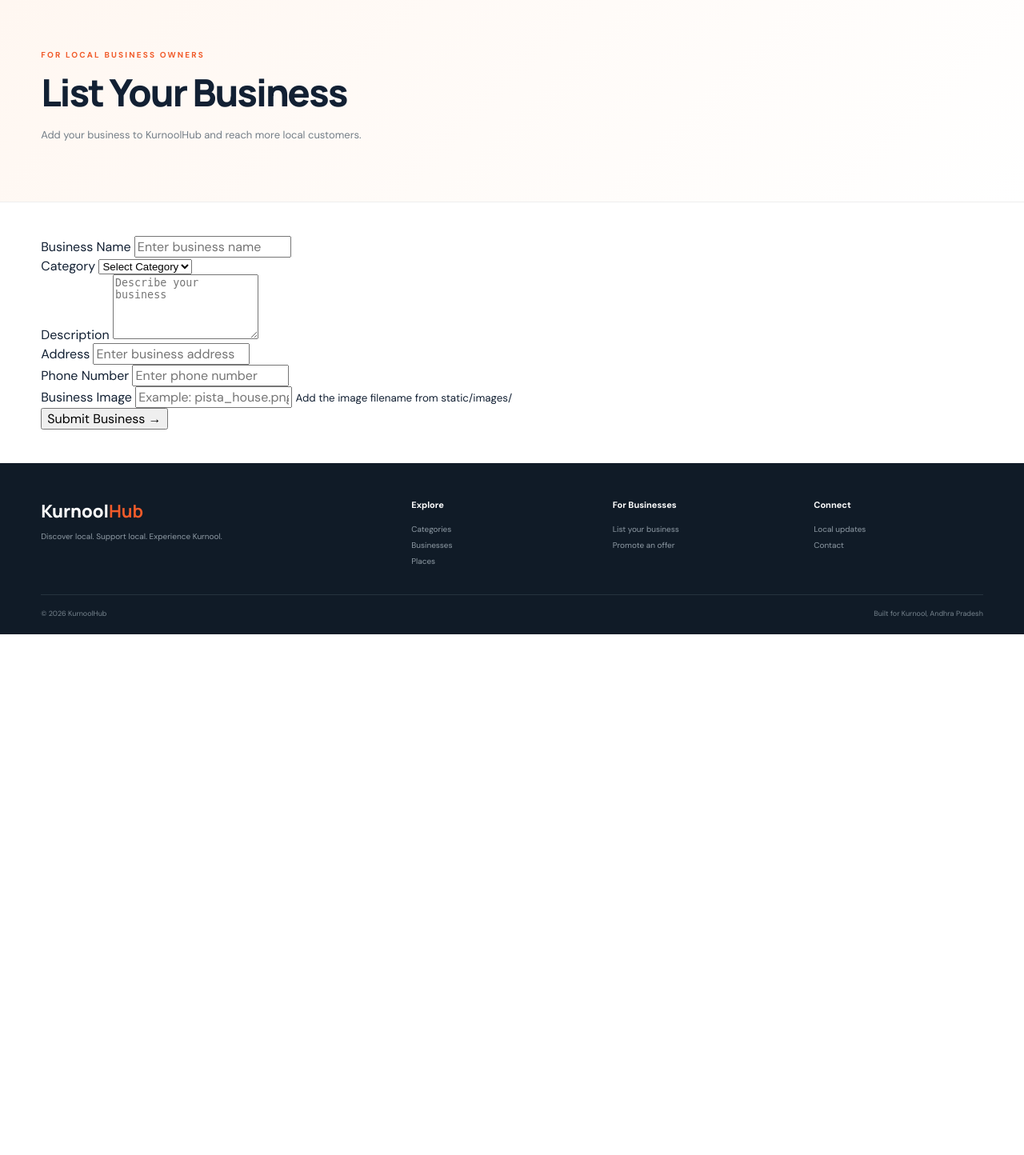
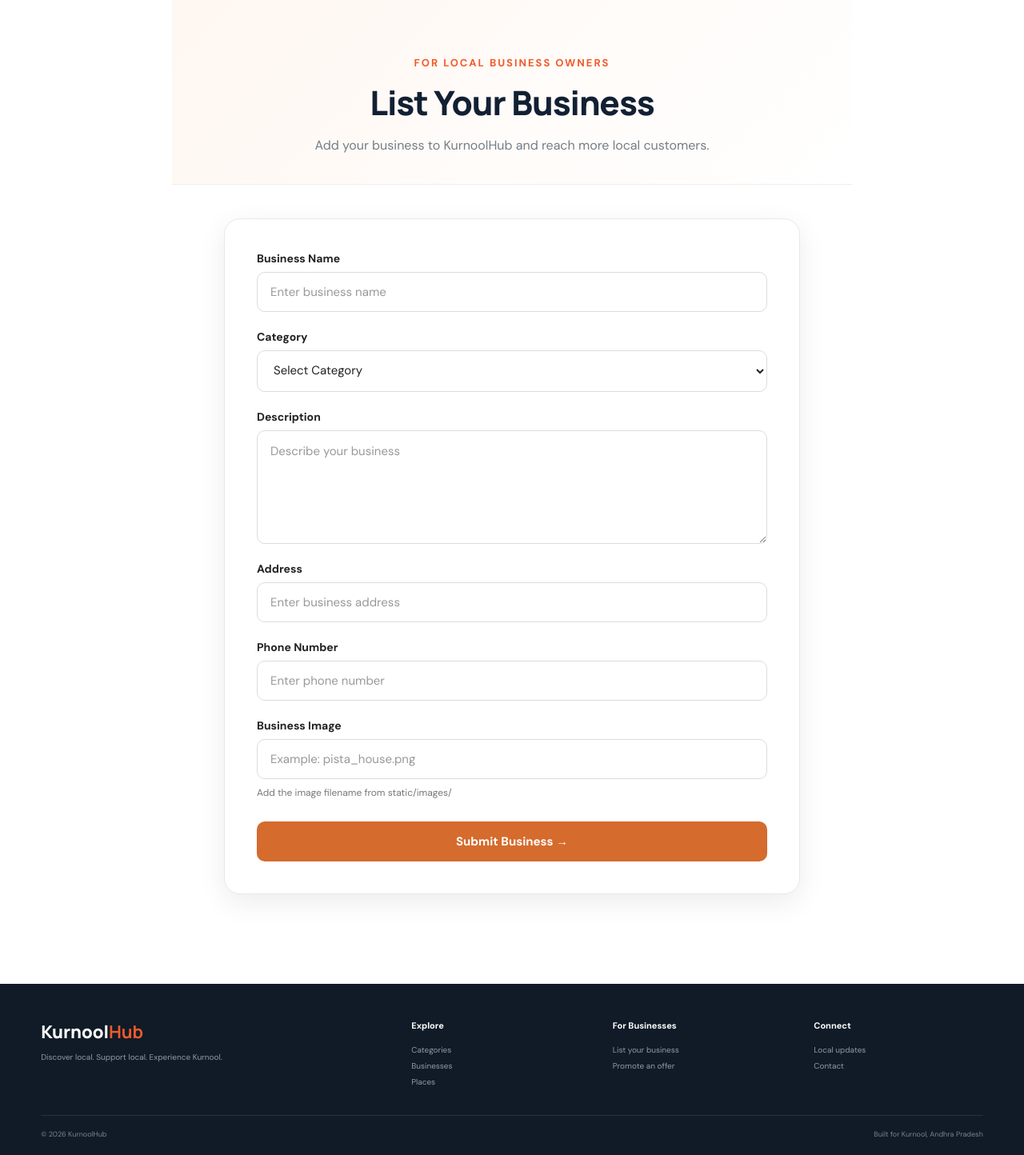
Before and after one commit to GMdShafath/KurnoolHub, a Flask app: page /list-business in a window 1280 px wide. Shown: the part 102-1546 px from the top of the page at 80% size. Before the commit the page ends 895 px from the top, so only its background shows below. Run offline with Flask 3, Linux system fonts and the light colour scheme; data that the repository does not hold is empty; some web fonts are replaced.

Commit message:
Improve business listing form design

```diff
--- a/static/css/style.css
+++ b/static/css/style.css
@@ -1328,3 +1328,193 @@
         border-radius: 14px;
     }
 }
+/* =========================================
+   PROFESSIONAL LIST YOUR BUSINESS FORM
+========================================= */
+
+.page-head {
+    text-align: center;
+    max-width: 850px;
+    margin: 0 auto;
+    padding: 70px 20px 35px;
+}
+
+.page-head .welcome {
+    font-family: "DM Sans", sans-serif;
+    font-size: 13px;
+    font-weight: 700;
+    letter-spacing: 2px;
+    text-transform: uppercase;
+    margin-bottom: 12px;
+}
+
+.page-head h1 {
+    font-family: "Manrope", sans-serif;
+    font-size: 42px;
+    font-weight: 800;
+    letter-spacing: -1px;
+    margin: 0 0 12px;
+}
+
+.page-head p {
+    font-family: "DM Sans", sans-serif;
+    font-size: 16px;
+    line-height: 1.6;
+    margin: 0;
+}
+
+
+/* FORM CONTAINER */
+
+.business-form-container {
+    max-width: 720px;
+    margin: 0 auto 70px;
+    padding: 40px;
+    background: #ffffff;
+    border: 1px solid #e9e9e9;
+    border-radius: 20px;
+    box-shadow: 0 10px 35px rgba(0, 0, 0, 0.08);
+}
+
+
+/* FORM */
+
+.business-form-container form {
+    display: flex;
+    flex-direction: column;
+    gap: 22px;
+}
+
+
+/* FORM GROUP */
+
+.form-group {
+    display: flex;
+    flex-direction: column;
+    gap: 8px;
+}
+
+
+/* LABEL */
+
+.form-group label {
+    font-family: "DM Sans", sans-serif;
+    font-size: 14px;
+    font-weight: 700;
+    color: #222;
+}
+
+
+/* INPUT / SELECT / TEXTAREA */
+
+.form-group input,
+.form-group select,
+.form-group textarea {
+    width: 100%;
+    box-sizing: border-box;
+    padding: 14px 16px;
+    border: 1px solid #dcdcdc;
+    border-radius: 10px;
+    background: #ffffff;
+    color: #222;
+    font-family: "DM Sans", sans-serif;
+    font-size: 15px;
+    outline: none;
+
+    transition:
+        border-color 0.2s ease,
+        box-shadow 0.2s ease;
+}
+
+
+/* TEXTAREA */
+
+.form-group textarea {
+    resize: vertical;
+    min-height: 130px;
+    line-height: 1.5;
+}
+
+
+/* PLACEHOLDER */
+
+.form-group input::placeholder,
+.form-group textarea::placeholder {
+    color: #999;
+}
+
+
+/* FOCUS */
+
+.form-group input:focus,
+.form-group select:focus,
+.form-group textarea:focus {
+    border-color: #d56b2d;
+    box-shadow: 0 0 0 3px rgba(213, 107, 45, 0.12);
+}
+
+
+/* SMALL HELP TEXT */
+
+.form-group small {
+    font-family: "DM Sans", sans-serif;
+    font-size: 12px;
+    color: #777;
+    line-height: 1.5;
+}
+
+
+/* SUBMIT BUTTON */
+
+.form-submit {
+    width: 100%;
+    margin-top: 5px;
+    padding: 15px 20px;
+    border: none;
+    border-radius: 10px;
+    background: #d56b2d;
+    color: #ffffff;
+    font-family: "DM Sans", sans-serif;
+    font-size: 15px;
+    font-weight: 700;
+    cursor: pointer;
+
+    transition:
+        background 0.2s ease,
+        transform 0.2s ease,
+        box-shadow 0.2s ease;
+}
+
+.form-submit:hover {
+    background: #b95720;
+    transform: translateY(-1px);
+    box-shadow: 0 6px 18px rgba(213, 107, 45, 0.25);
+}
+
+
+/* MOBILE */
+
+@media (max-width: 700px) {
+
+    .page-head {
+        padding: 45px 18px 25px;
+    }
+
+    .page-head h1 {
+        font-size: 32px;
+    }
+
+    .page-head p {
+        font-size: 15px;
+    }
+
+    .business-form-container {
+        margin: 0 15px 50px;
+        padding: 25px 20px;
+        border-radius: 16px;
+    }
+
+    .business-form-container form {
+        gap: 18px;
+    }
+}
```
